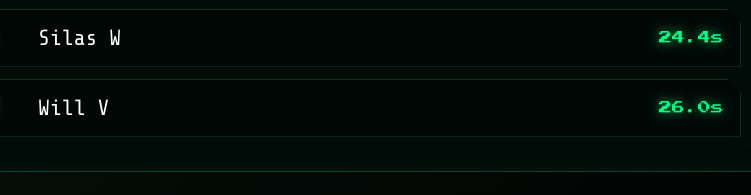
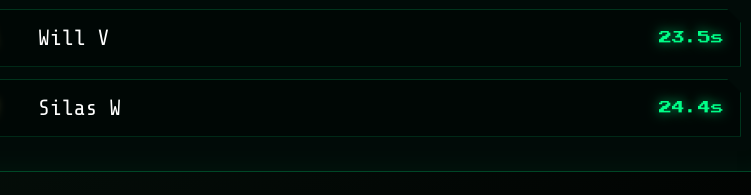
Before and after one commit to clockworksilas/PolyTrack-leaderboard, a plain HTML site: page index.html in a window 1280 px wide. Shown: the part 1337-1532 px from the top of the page, 454-1205 px from the left. Drawn offline with nearby package versions, Linux system fonts and the light colour scheme.

Commit message:
Update index.html

```diff
--- a/index.html
+++ b/index.html
@@ -519,7 +519,7 @@
         { name: "Jack N", time: 20.828 },
         { name: "Bobby G", time: 21.5 },
         { name: "George E", time: 22.4 },
-        { name: "Will V", time: 26.0 }
+        { name: "Will V", time: 23.5 }
       ]
     };
 
```
